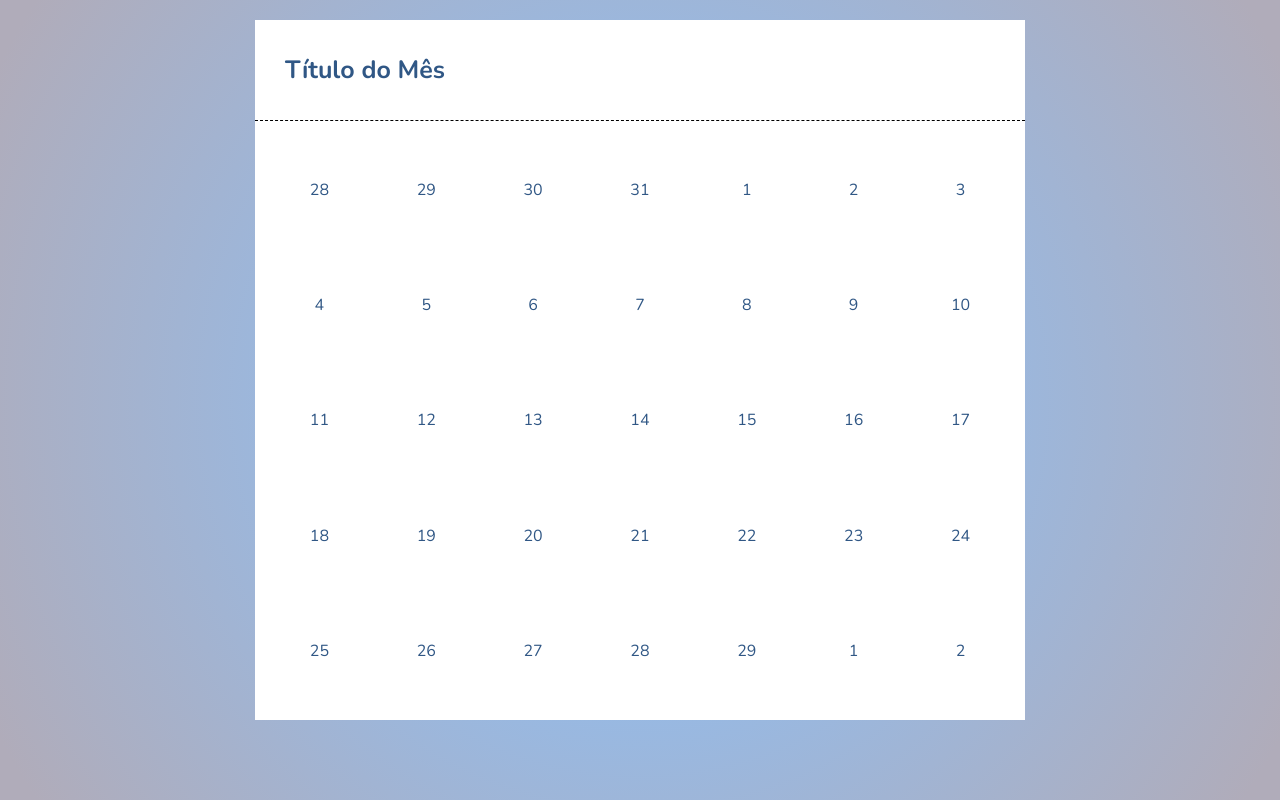
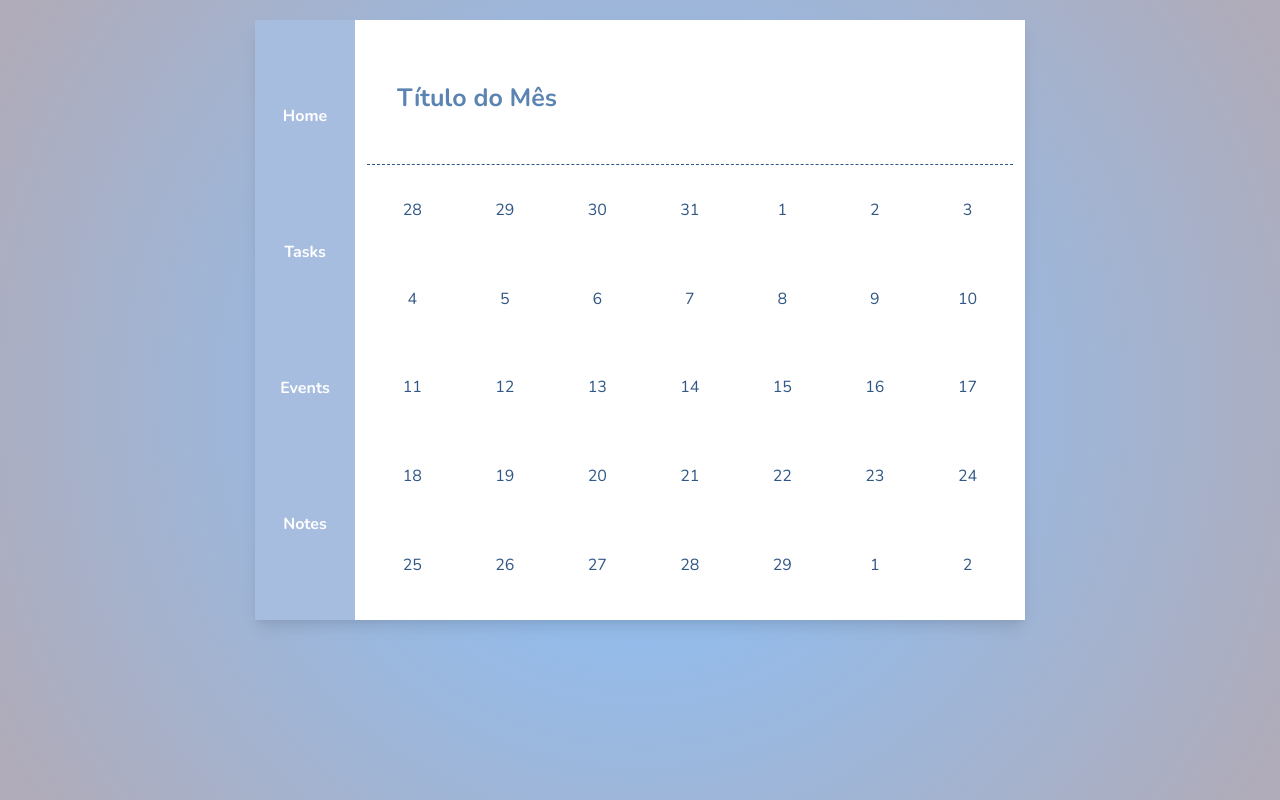
Before and after one commit to stefany-lisboa/CalenToDo, an Angular app: page / in a window 1280 px wide. Built offline with nearby package versions, Linux system fonts and the light colour scheme; a web font is replaced by a local one.

Commit message:
created sidebar events

```diff
--- a/src/app/app.module.ts
+++ b/src/app/app.module.ts
@@ -5,12 +5,14 @@ import { AppRoutingModule } from './app-routing.module';
 import { AppComponent } from './app.component';
 import { TaskListComponent } from './components/task-list/task-list.component';
 import { CalendarComponent } from './components/calendar/calendar.component';
+import { CalendarSidebarComponent } from './components/calendar-sidebar/calendar-sidebar.component';
 
 @NgModule({
   declarations: [
     AppComponent,
     TaskListComponent,
-    CalendarComponent
+    CalendarComponent,
+    CalendarSidebarComponent
   ],
   imports: [
     BrowserModule,
--- /dev/null
+++ b/src/app/components/calendar-sidebar/calendar-sidebar.component.html
@@ -0,0 +1,14 @@
+<nav class="sidebar">
+  <section>
+    <h3>Home</h3>
+  </section>
+  <section>
+    <h3>Tasks</h3>
+  </section>
+  <section>
+    <h3>Events</h3>
+  </section>
+  <section>
+    <h3>Notes</h3>
+  </section>
+</nav>
--- /dev/null
+++ b/src/app/components/calendar-sidebar/calendar-sidebar.component.scss
@@ -0,0 +1,19 @@
+.sidebar {
+  display: flex;
+  justify-content: space-around;
+  align-items: center;
+  background-color: rgb(166, 189, 223);
+  color: white;
+  width: 100%;
+  height: 50px;
+  padding: 2rem;
+  gap: 0.5rem;
+}
+
+@media screen and (min-width: 768px) {
+  .sidebar {
+    flex-flow: column;
+    width: 100px;
+    height: 100%;
+  }
+}
--- a/src/app/components/calendar/calendar.component.html
+++ b/src/app/components/calendar/calendar.component.html
@@ -1,10 +1,15 @@
 <div class="content">
   <div class="calendar">
-    <div class="header">
-      <h1>Título do Mês</h1>
-      <br />
-    </div>
+    <app-calendar-sidebar></app-calendar-sidebar>
     <table>
+      <tr class="h">
+        <th colspan="7">
+          <div class="header">
+            <h1>Título do Mês</h1>
+            <br />
+          </div>
+        </th>
+      </tr>
       <ng-container *ngFor="let week of months[1]">
         <tr>
           <td *ngFor="let day of week">
--- a/src/app/components/calendar/calendar.component.scss
+++ b/src/app/components/calendar/calendar.component.scss
@@ -1,33 +1,37 @@
 .content {
   display: flex;
   justify-content: center;
-  width: 100vw;
-  height: 100vh;
+  padding-top: 20px;
 }
 .calendar {
+  display: flex;
+  flex-direction: column-reverse;
   width: 80%;
-  height: 0;
+  height: auto;
   max-width: 770px;
-  color: rgba(48, 87, 133);
-  box-shadow: rgba(0, 0, 0, 0.1) 0px 10px 15px -3px, rgba(0, 0, 0, 0.05) 0px 4px 6px -2px;
-  .header {
-    margin-top: 20px;
-    display: flex;
-    margin-top: 20px;
-    align-items: center;
-    height: 100px;
-    padding: 30px;
-    background-color: white;
-  }
+  color: rgb(92 132 178);
+  box-shadow: rgba(0, 0, 0, 0.1) 0px 10px 15px -3px,
+    rgba(0, 0, 0, 0.05) 0px 4px 6px -2px;
 
   table {
-    border-top: 1px dashed black;
     padding: 10px;
     width: 100%;
     height: 600px;
     max-height: 300px;
     text-align: center;
     background-color: white;
+
+    th {
+      border-bottom: 1px dashed rgba(48, 87, 133);
+
+      .header {
+        display: flex;
+        align-items: center;
+        height: 100px;
+        padding: 30px;
+        background-color: white;
+      }
+    }
 
     td {
       vertical-align: middle;
@@ -66,8 +70,9 @@
 
 @media screen and (min-width: 768px) and (max-width: 1024px) {
   .calendar {
+    flex-direction: row;
     table {
-      max-height: 400px;
+      max-height: 500px;
       td {
         .days {
           max-width: calc(100% - 25px);
@@ -80,6 +85,7 @@
 
 @media screen and (min-width: 1024px) {
   .calendar {
+    flex-direction: row;
     table {
       max-height: 600px;
       td {
```
Also changed, not shown: src/app/components/calendar-sidebar/calendar-sidebar.component.ts (added, +10 -0 lines), 1 other file (tests, documents, lock files or other folders).
